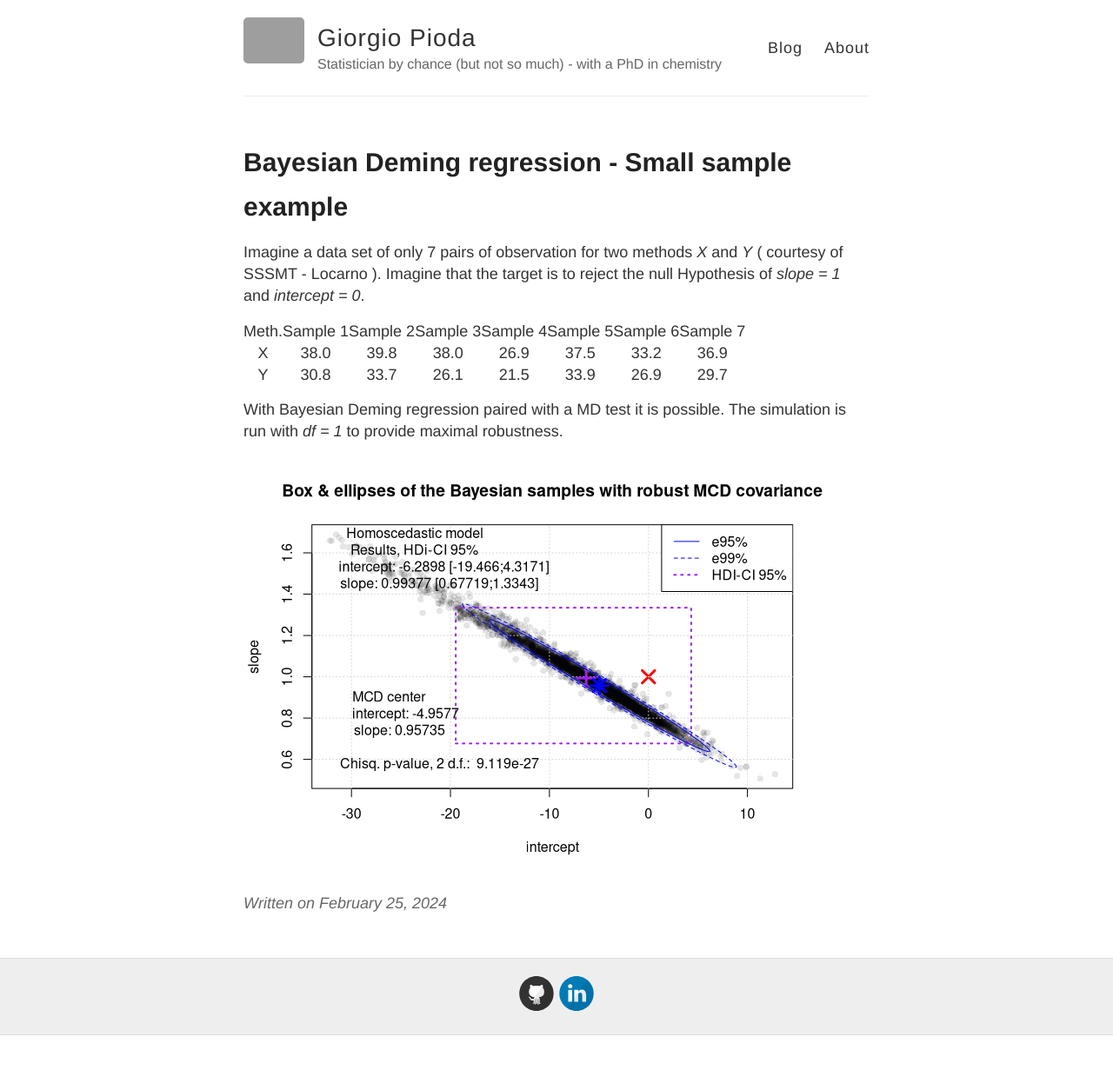
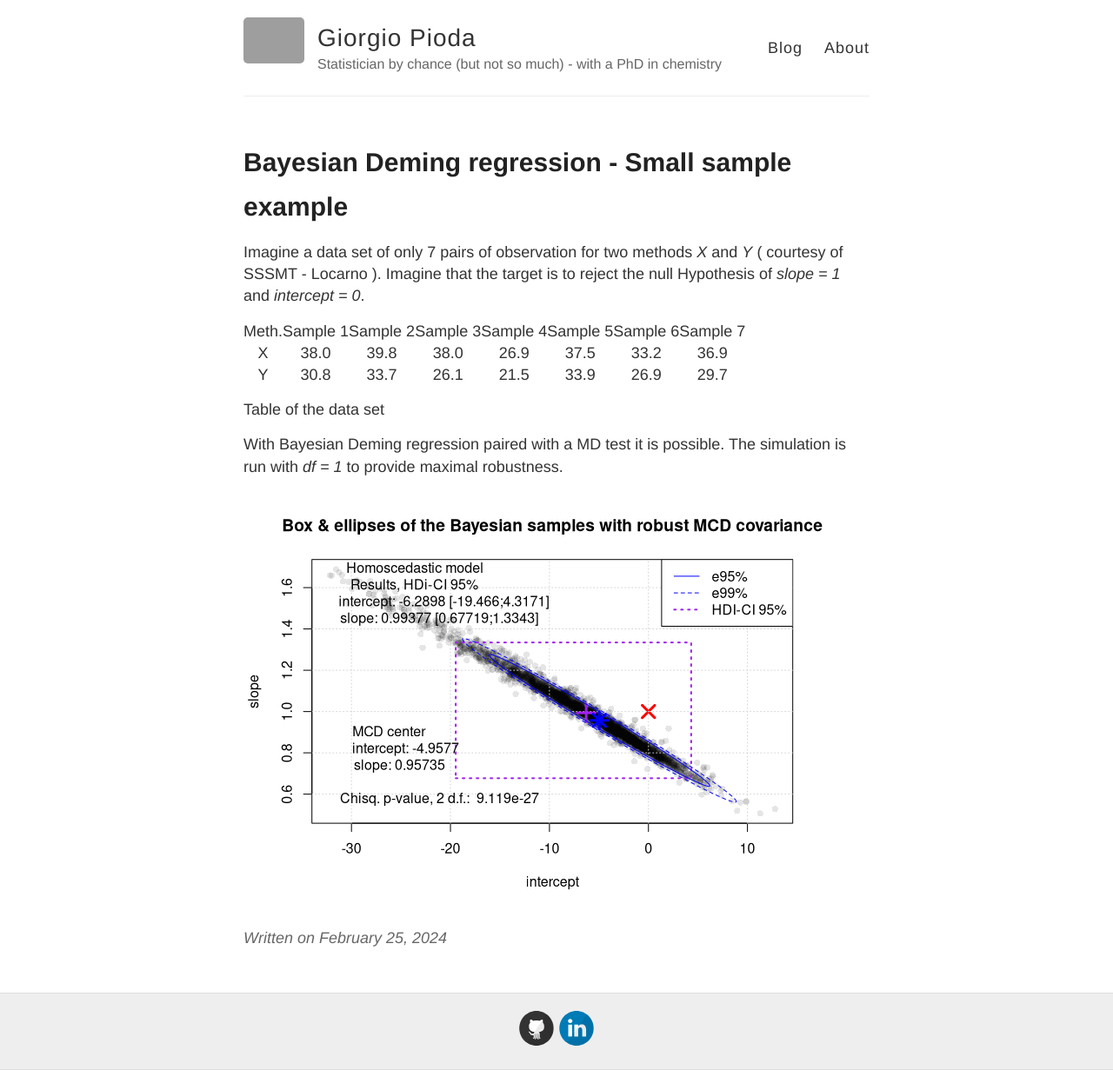
Before and after one commit to piodag/piodag.github.io, a Jekyll site: the page built from _posts/2014-3-18-4-small-sample.md, in a window 1280 px wide. Shown: the whole page at 87% size. Built offline with Jekyll 4.4.1, drawn with Linux system fonts in a browser that asks for light colours; before the commit the page ends 1191 px from its top, so only the background shows below that; grey boxes are pictures that could not be loaded.

Commit message:
Table and image

```diff
--- a/_posts/2014-3-18-4-small-sample.md
+++ b/_posts/2014-3-18-4-small-sample.md
@@ -9,12 +9,13 @@
 *slope = 1* and *intercept = 0*.
 
 
+
 |   Meth.   |  Sample 1   |   Sample 2  |   Sample 3  |   Sample 4  |   Sample 5  |  Sample 6   |  Sample 7   |
 | :-------: | :---------: | :---------: | :---------: | :---------: | :---------: | :---------: | :---------: |
 |     X     |     38.0    |     39.8    |     38.0    |     26.9    |     37.5    |     33.2    |     36.9    |
 |     Y     |     30.8    |     33.7    |     26.1    |     21.5    |     33.9    |     26.9    |     29.7    |
 
-
+Table of the data set
 
 With Bayesian Deming regression paired with a MD test it is possible. The simulation is run with *df = 1* to provide maximal robustness.
 
```
